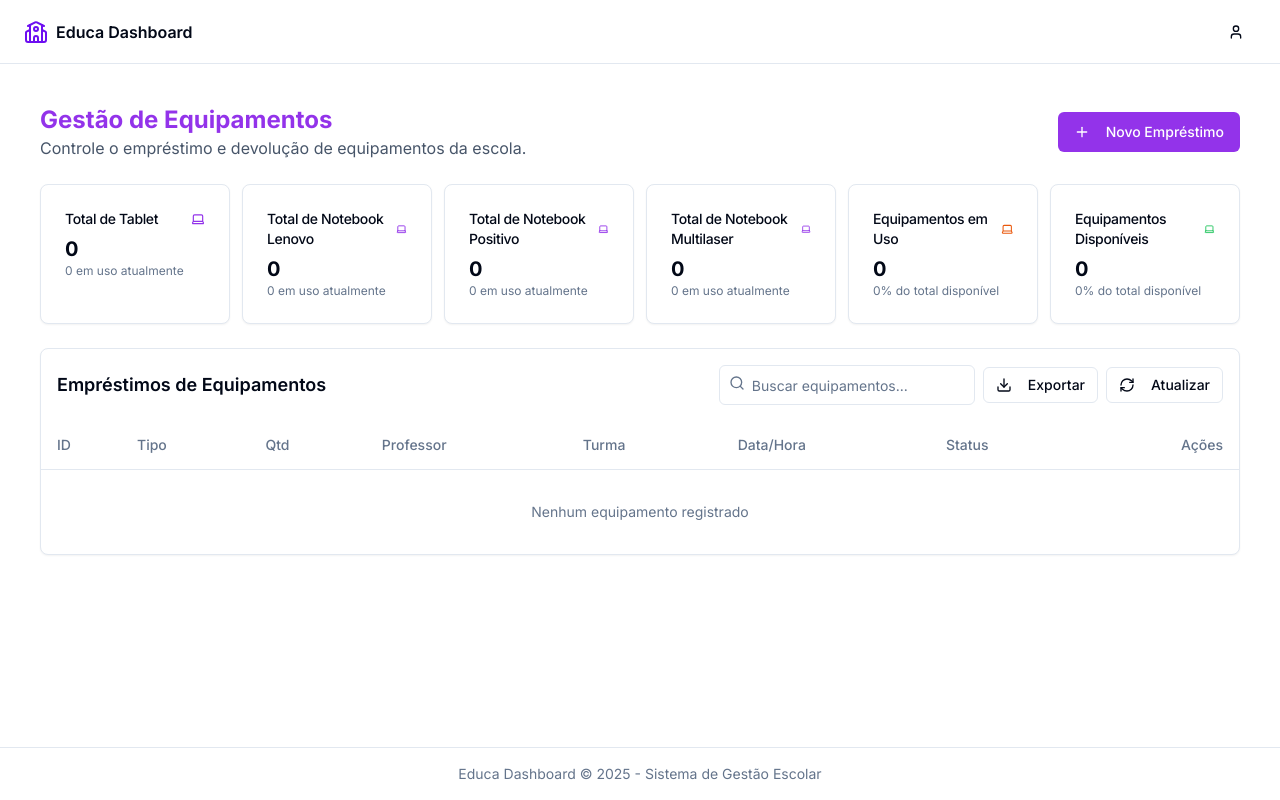
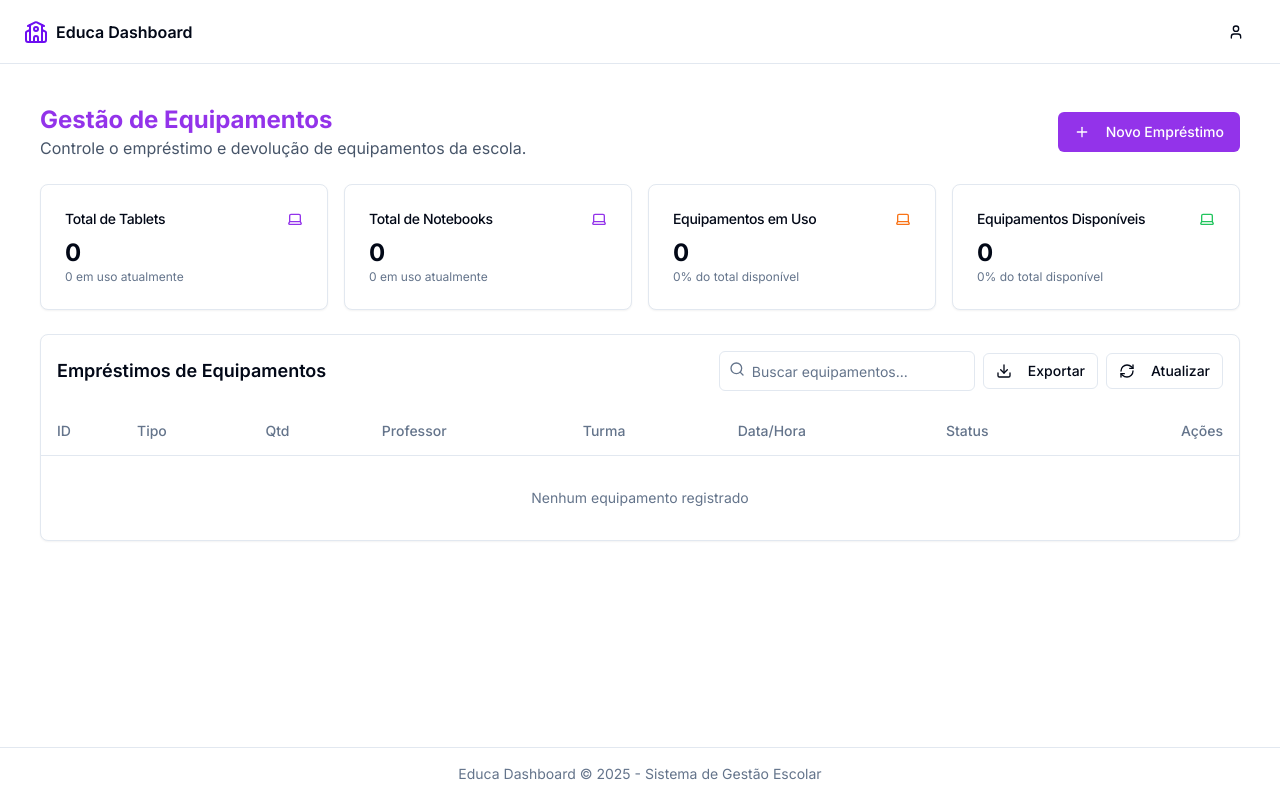
Before and after one commit to 0xviny/educa-dashboard, a Next.js app: page /dashboard/equipamentos in a window 1280 px wide. Built offline with nearby package versions, Linux system fonts and the light colour scheme.

Commit message:
testezão bolado

```diff
--- a/app/dashboard/equipamentos/page.tsx
+++ b/app/dashboard/equipamentos/page.tsx
@@ -568,65 +568,85 @@ export default function EquipamentosPage() {
           </div>
         </div>
 
-        <div className="grid gap-3 grid-cols-1 sm:grid-cols-2 md:grid-cols-4 lg:grid-cols-6 mb-4">
-  {["Tablet", "Notebook Lenovo", "Notebook Positivo", "Notebook Multilaser"].map((tipo) => {
-    const totalTipo = equipamentos
-      .filter((e) => e.tipo === tipo)
-      .reduce((acc, e) => acc + e.quantidade, 0)
-
-    const emUsoTipo = equipamentos
-      .filter((e) => e.tipo === tipo && e.status === "Em uso")
-      .reduce((acc, e) => acc + e.quantidade, 0)
-
-    return (
-      <Card key={tipo}>
-        <CardHeader className="flex flex-row items-center justify-between space-y-0 pb-1.5">
-          <CardTitle className="text-sm font-medium">Total de {tipo}</CardTitle>
-          <Laptop className="h-3.5 w-3.5 text-purple-600" />
+        <div className="grid gap-4 md:grid-cols-2 lg:grid-cols-4 mb-6">
+          <Card>
+            <CardHeader className="flex flex-row items-center justify-between space-y-0 pb-2">
+              <CardTitle className="text-sm font-medium">Total de Tablets</CardTitle>
+              <Laptop className="h-4 w-4 text-purple-600" />
             </CardHeader>
             <CardContent>
-          <div className="text-xl font-bold">{totalTipo}</div>
-          <p className="text-xs text-slate-500">{emUsoTipo} em uso atualmente</p>
+              <div className="text-2xl font-bold">
+                {equipamentos
+                  .filter((equip) => equip.tipo === "Tablet")
+                  .reduce((acc, equip) => acc + equip.quantidade, 0)}
+              </div>
+              <p className="text-xs text-slate-500">
+                {equipamentos
+                  .filter((equip) => equip.tipo === "Tablet" && equip.status === "Em uso")
+                  .reduce((acc, equip) => acc + equip.quantidade, 0)}{" "}
+                em uso atualmente
+              </p>
             </CardContent>
           </Card>
-    )
-  })}
-
-  {/* Equipamentos em Uso */}
           <Card>
-    <CardHeader className="flex flex-row items-center justify-between space-y-0 pb-1.5">
-      <CardTitle className="text-sm font-medium">Equipamentos em Uso</CardTitle>
-      <Laptop className="h-3.5 w-3.5 text-orange-600" />
+            <CardHeader className="flex flex-row items-center justify-between space-y-0 pb-2">
+              <CardTitle className="text-sm font-medium">Total de Notebooks</CardTitle>
+              <Laptop className="h-4 w-4 text-purple-600" />
             </CardHeader>
             <CardContent>
-      <div className="text-xl font-bold">
-        {equipamentos.filter((e) => e.status === "Em uso").reduce((acc, e) => acc + e.quantidade, 0)}
+              <div className="text-2xl font-bold">
+                {equipamentos
+                  .filter((equip) => equip.tipo === "Notebook")
+                  .reduce((acc, equip) => acc + equip.quantidade, 0)}
+              </div>
+              <p className="text-xs text-slate-500">
+                {equipamentos
+                  .filter((equip) => equip.tipo === "Notebook" && equip.status === "Em uso")
+                  .reduce((acc, equip) => acc + equip.quantidade, 0)}{" "}
+                em uso atualmente
+              </p>
+            </CardContent>
+          </Card>
+          <Card>
+            <CardHeader className="flex flex-row items-center justify-between space-y-0 pb-2">
+              <CardTitle className="text-sm font-medium">Equipamentos em Uso</CardTitle>
+              <Laptop className="h-4 w-4 text-orange-500" />
+            </CardHeader>
+            <CardContent>
+              <div className="text-2xl font-bold">
+                {equipamentos
+                  .filter((equip) => equip.status === "Em uso")
+                  .reduce((acc, equip) => acc + equip.quantidade, 0)}
               </div>
               <p className="text-xs text-slate-500">
                 {Math.round(
-          (equipamentos.filter((e) => e.status === "Em uso").reduce((acc, e) => acc + e.quantidade, 0) /
-            (equipamentos.reduce((acc, e) => acc + e.quantidade, 0) || 1)) *
+                  (equipamentos
+                    .filter((equip) => equip.status === "Em uso")
+                    .reduce((acc, equip) => acc + equip.quantidade, 0) /
+                    (equipamentos.reduce((acc, equip) => acc + equip.quantidade, 0) || 1)) *
                     100
                 )}
                 % do total disponível
               </p>
             </CardContent>
           </Card>
-
-  {/* Equipamentos Disponíveis */}
           <Card>
-    <CardHeader className="flex flex-row items-center justify-between space-y-0 pb-1.5">
+            <CardHeader className="flex flex-row items-center justify-between space-y-0 pb-2">
               <CardTitle className="text-sm font-medium">Equipamentos Disponíveis</CardTitle>
-      <Laptop className="h-3.5 w-3.5 text-green-500" />
+              <Laptop className="h-4 w-4 text-green-500" />
             </CardHeader>
             <CardContent>
-      <div className="text-xl font-bold">
-        {equipamentos.filter((e) => e.status === "Devolvido").reduce((acc, e) => acc + e.quantidade, 0)}
+              <div className="text-2xl font-bold">
+                {equipamentos
+                  .filter((equip) => equip.status === "Devolvido")
+                  .reduce((acc, equip) => acc + equip.quantidade, 0)}
               </div>
               <p className="text-xs text-slate-500">
                 {Math.round(
-          (equipamentos.filter((e) => e.status === "Devolvido").reduce((acc, e) => acc + e.quantidade, 0) /
-            (equipamentos.reduce((acc, e) => acc + e.quantidade, 0) || 1)) *
+                  (equipamentos
+                    .filter((equip) => equip.status === "Devolvido")
+                    .reduce((acc, equip) => acc + equip.quantidade, 0) /
+                    (equipamentos.reduce((acc, equip) => acc + equip.quantidade, 0) || 1)) *
                     100
                 )}
                 % do total disponível
--- a/lib/storage-service.ts
+++ b/lib/storage-service.ts
@@ -206,45 +206,10 @@ export const updateEquipamento = (equipamento: Equipamento): Equipamento => {
   return equipamento
 }
 
-// NOVA FUNÇÃO: emprestar equipamento
-export const emprestarEquipamento = (id: string, quantidade: number = 1): void => {
-  const equipamentos = getEquipamentos()
-  const index = equipamentos.findIndex((e) => e.id === id)
-  if (index === -1) return
-
-  const equipamento = equipamentos[index]
-
-  // Garantir que não se empreste mais do que existe
-  if (equipamento.quantidade < quantidade) {
-    throw new Error("Quantidade insuficiente para empréstimo")
-  }
-
-  // Atualiza quantidade e status
-  equipamento.quantidade -= quantidade
-  equipamento.status = "Em uso"
-
-  equipamentos[index] = equipamento
-  localStorage.setItem(STORAGE_KEYS.EQUIPAMENTOS, JSON.stringify(equipamentos))
-}
-
-export const devolverEquipamento = (id: string, quantidade: number = 1): void => {
-  const equipamentos = getEquipamentos()
-  const index = equipamentos.findIndex((e) => e.id === id)
-  if (index === -1) return
-
-  const equipamento = equipamentos[index]
-  equipamento.quantidade += quantidade
-  equipamento.status = "Devolvido"
-
-  equipamentos[index] = equipamento
-  localStorage.setItem(STORAGE_KEYS.EQUIPAMENTOS, JSON.stringify(equipamentos))
-}
-
 export const deleteEquipamento = (id: string): void => {
   const equipamentos = getEquipamentos()
   localStorage.setItem(STORAGE_KEYS.EQUIPAMENTOS, JSON.stringify(equipamentos.filter((e) => e.id !== id)))
 }
-
 
 // Funções para manipular usuários
 export const getUsuarios = (): Usuario[] => {
```
Lines whose indentation alone changed are shown as unchanged.
